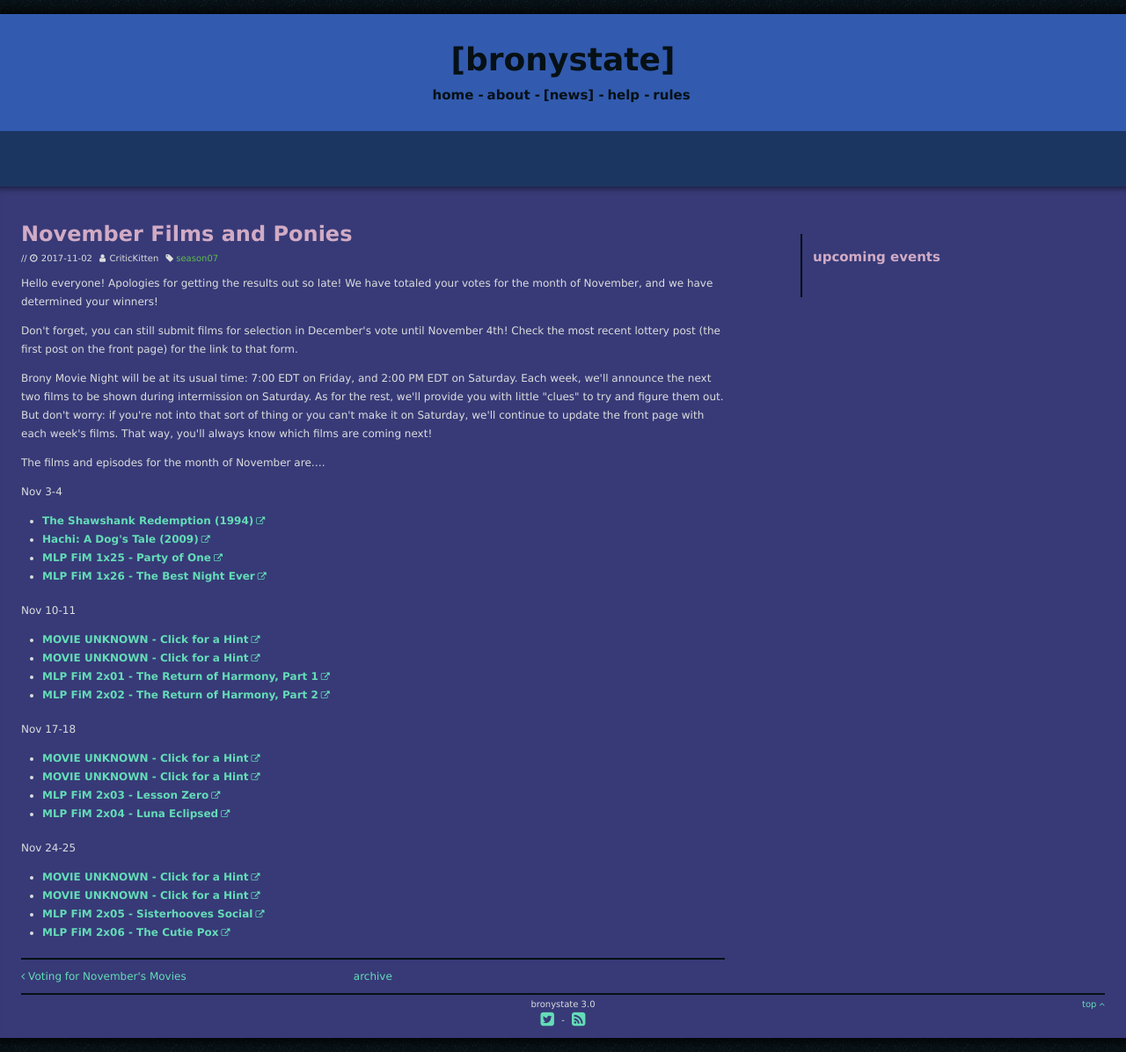
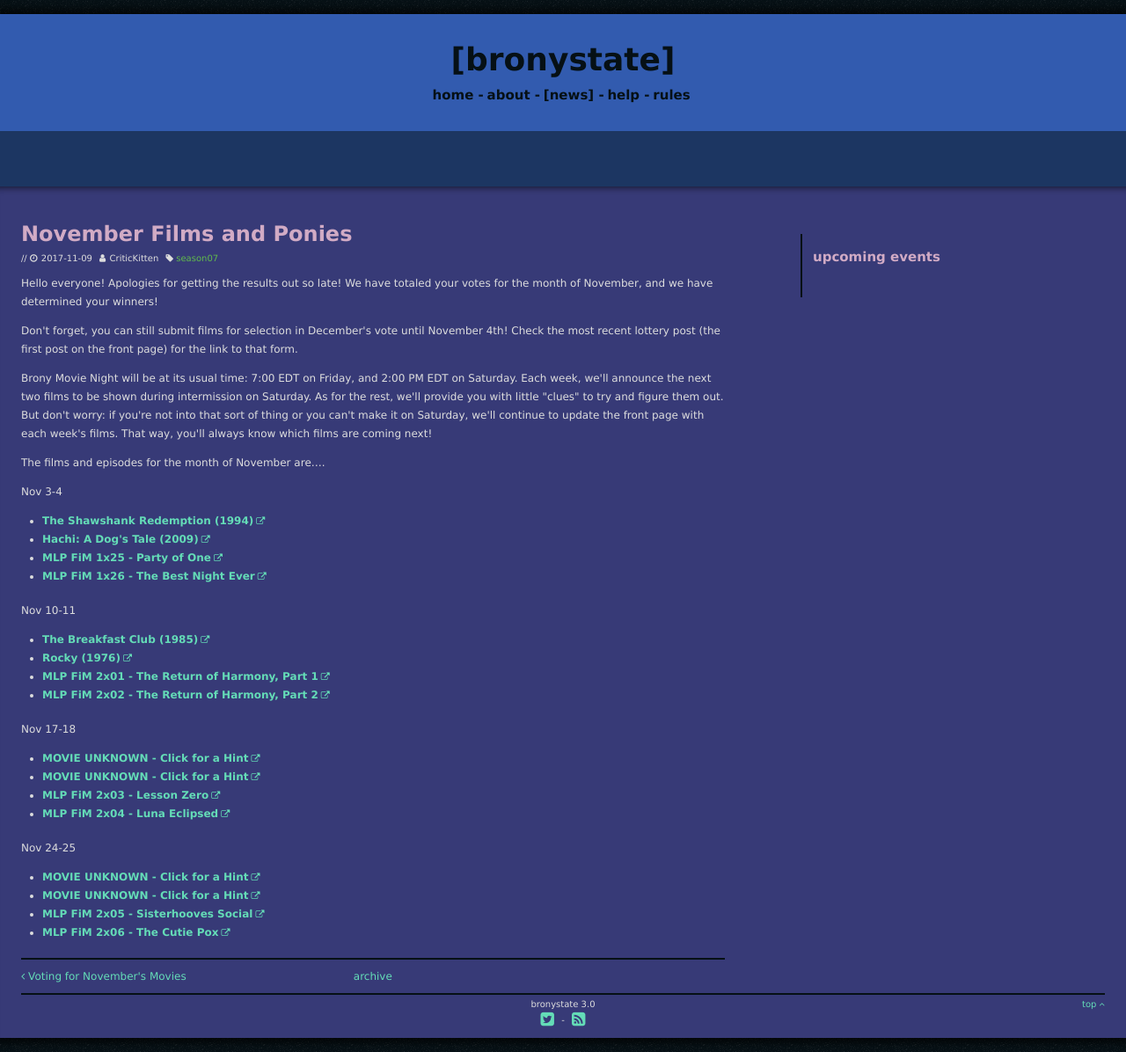
Before and after one commit to Bronystate/brstv3, a Jekyll site: the page built from _posts/2017-11-02-nov17winners.md, in a window 1280 px wide. Shown: the whole page at 88% size. Built offline with Jekyll 4.4.1, drawn with Linux system fonts in a browser that asks for light colours; nearby versions of some CDN libraries.

Commit message:
Update 2017-11-02-nov17winners.md

```diff
--- a/_posts/2017-11-02-nov17winners.md
+++ b/_posts/2017-11-02-nov17winners.md
@@ -1,6 +1,6 @@
 ---
 title: November Films and Ponies
-date: 2017-11-02
+date: 2017-11-09
 author: CriticKitten
 tags: [season07]
 ---
@@ -20,8 +20,8 @@
 -	**[MLP FiM 1x26 - The Best Night Ever][p2]**
 
 Nov 10-11
--	**[MOVIE UNKNOWN - Click for a Hint][m3]**
--	**[MOVIE UNKNOWN - Click for a Hint][m4]**
+-	**[The Breakfast Club (1985)][m3]**
+-	**[Rocky (1976)][m4]**
 -	**[MLP FiM 2x01 - The Return of Harmony, Part 1][p3]**
 -	**[MLP FiM 2x02 - The Return of Harmony, Part 2][p4]**
 
@@ -39,8 +39,8 @@
 
 [m1]: http://www.imdb.com/title/tt0111161/
 [m2]: http://www.imdb.com/title/tt1028532/
-[m3]: https://media1.britannica.com/eb-media/21/191021-004-241EAB95.jpg
-[m4]: http://cdn.playbuzz.com/cdn/c72a8900-c6b2-4ed6-96f6-e7d732369940/2db9244a-05ec-4a33-a905-9d41697a8a84_560_420.jpg
+[m3]: http://www.imdb.com/title/tt0088847/
+[m4]: http://www.imdb.com/title/tt0075148/
 [m5]: http://static.flickr.com/67/179768787_c2cf90edc0.jpg
 [m6]: https://vignette.wikia.nocookie.net/spongebob/images/1/19/Squidward-8.jpg/revision/latest?cb=20160410164550
 [m7]: https://www.iconexperience.com/_img/v_collection_png/512x512/shadow/stapler_red.png
```
